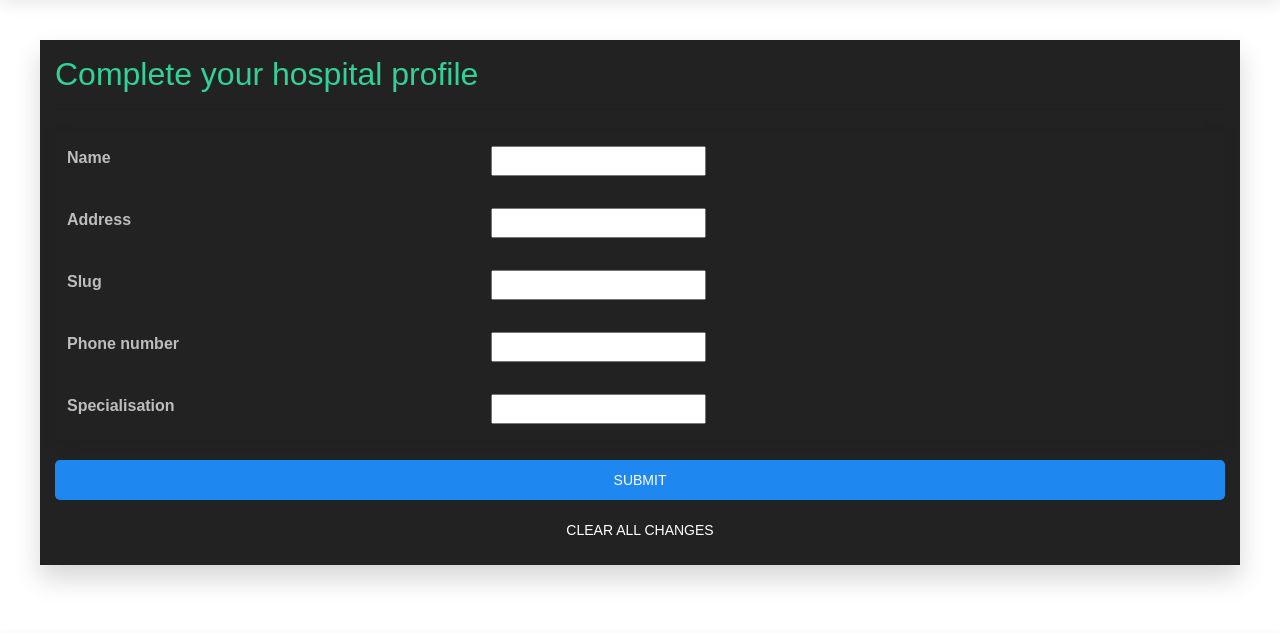
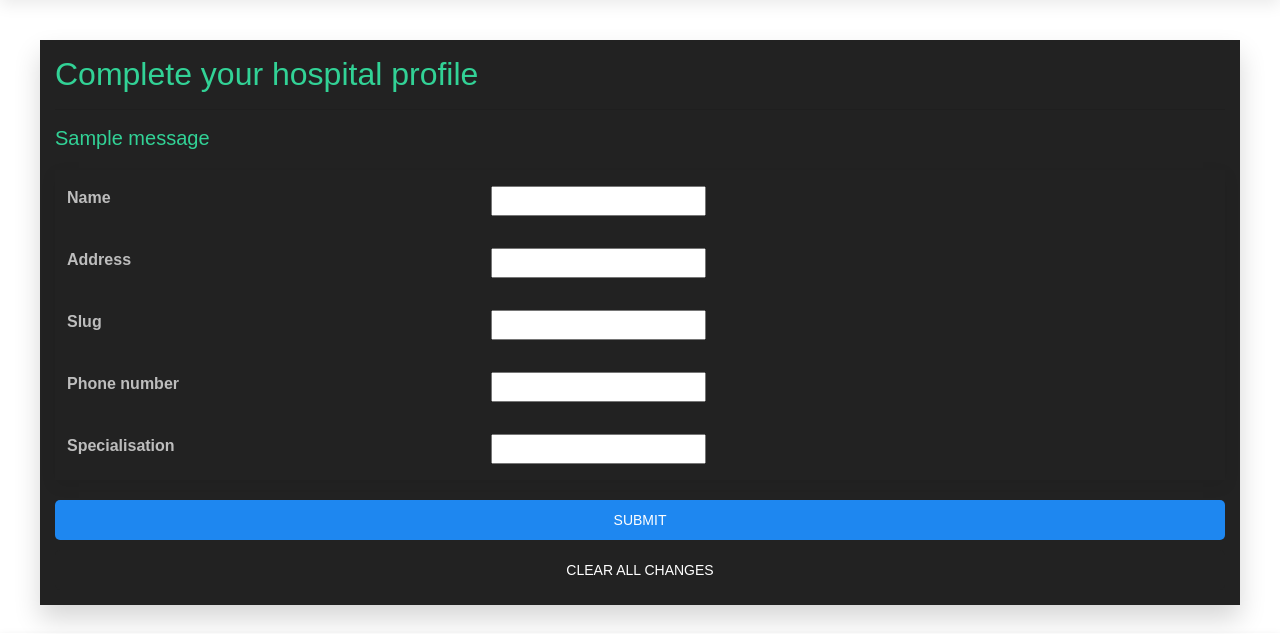
Before and after one commit to mohitkyadav/calldoc, a Django app: template landing/templates/landing/hospital_profile_complete.html in a window 1280 px wide. Shown: the part 80-714 px from the top of the page. Run offline with Django 3.2, Linux system fonts and the light colour scheme; the template is opened without the code that fills it, so the values that code supplies are empty, except form fields; tables that the repository leaves empty hold one stand-in row (values such as "Sample post"); one stand-in notice (Sample message) is shown; form fields are guessed from the names that the template uses; some libraries are stand-ins or nearby versions; some web fonts are replaced.

Commit message:
allow hospital to choose slugs(unique) ✔

```diff
--- a/landing/templates/landing/hospital_profile_complete.html
+++ b/landing/templates/landing/hospital_profile_complete.html
@@ -7,6 +7,18 @@
         <form class="uk-table-responsive uk-background-secondary uk-box-shadow-large uk-padding-small" action="#" method="post">
             <h2 class="uk-text-success">Complete your hospital profile</h2>
             <hr>
+            {% if messages %}
+                {% for message in messages %}
+                    <h5 {% if message.tags %}
+                        {% if message.tags == "error" %}
+                            class="uk-text-danger"
+                        {% else %}
+                            class="uk-text-{{ message.tags }}"
+                        {% endif %}
+                    {% endif %}>{{ message }}</h5>
+                {% endfor %}
+            {% endif %}
+
             {% csrf_token %}
             <table class="uk-table uk-card-secondary">
                 <thead>
--- a/landing/views.py
+++ b/landing/views.py
@@ -35,6 +35,7 @@ class CompleteHospitalProfile(View):
             messages.success(request, 'Your profile was successfully updated!')
             return redirect('home')
         else:
+            messages.error(request, 'Slug is already taken, please try another one.')
             return render(request, 'landing/hospital_profile_complete.html', {'form': form})
 
 
--- a/medtour/urls.py
+++ b/medtour/urls.py
@@ -27,6 +27,6 @@ urlpatterns = [
     url(r'^account_activation_sent/$', landing.views.account_activation_sent, name='account_activation_sent'),
     url(r'^activate/(?P<uidb64>[0-9A-Za-z_\-]+)/(?P<token>[0-9A-Za-z]{1,13}-[0-9A-Za-z]{1,20})/$',
         landing.views.activate, name='activate'),
-    url(r'^complete/profile/$', login_required(landing.views.CompleteHospitalProfile.as_view()),
+    url(r'^edit/hospital/profile/$', login_required(landing.views.CompleteHospitalProfile.as_view()),
         name='complete_hospital_profile'),
 ]
```
Also changed, not shown: landing/forms.py (+5 -5 lines).
